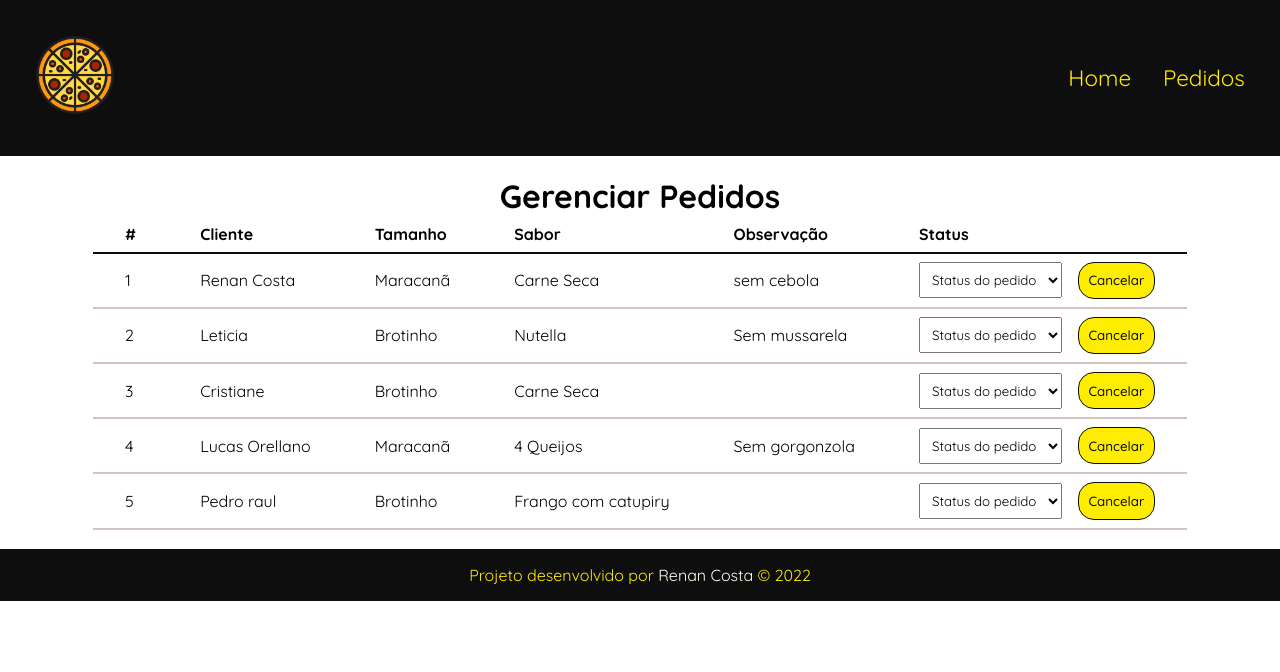
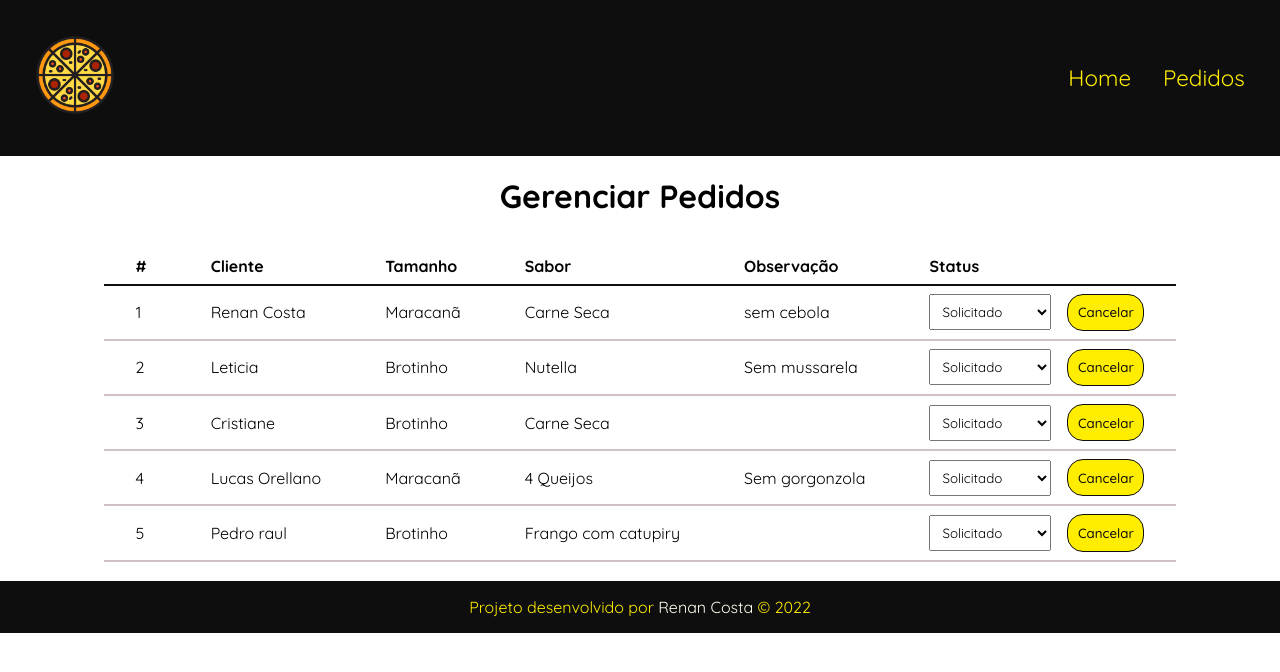
Before and after one commit to RenanppCosta/pizzaria-vue.js, a Vue app: page /pedidos in a window 1280 px wide. Shown: the top 672 px of the page. Built offline with nearby package versions, Linux system fonts and the light colour scheme; data requests are answered from the project's data file.

Commit message:
deleting orders on the dashboard

```diff
--- a/components/Dashboard.vue
+++ b/components/Dashboard.vue
@@ -20,9 +20,9 @@
                     <td>{{pizza.observacao}}</td>
                     <td class="status">
                         <select name="status" class="status-order">
-                            <option value="">Status do pedido</option>
+                            <option v-for="sts in status"  value="sts.tipo" :key="sts.id" :selected="pizza.status == sts.tipo">{{sts.tipo}}</option>
                         </select>
-                        <button>Cancelar</button>
+                        <button @click="deletePizza(pizza.id)">Cancelar</button>
                     </td>
                 </tr>
             </tbody>
@@ -48,7 +48,23 @@ export default {
 
             this.pizzas = data;
 
-            console.log(data)
+            this.getStatus();
+        },
+        async getStatus(){
+            const req = await fetch("http://localhost:3000/status");
+
+            const data = await req.json();
+
+            this.status = data;
+        },
+        async deletePizza(id){
+            const req = await fetch(`http://localhost:3000/pizzas/${id}`, {
+                method: "DELETE"
+            })
+
+            const res = await req.json();
+
+            this.getPedidos();
         }
     },
     mounted(){
@@ -61,6 +77,7 @@ export default {
     table{
         text-align: left;
         border-spacing: 0;
+        margin-top: 2rem;
     }
 
     th, td{
--- a/components/Form.vue
+++ b/components/Form.vue
@@ -1,9 +1,8 @@
 <template>
+    <Message :msg="msg" v-show="msg"/>
     <div>
-        <Message :msg="msg" v-show="msg"/>
         <div id="container_form">
             <form @submit="orderPlaced">
-
                 <div class="container_input">
                     <label for="name">Nome do Cliente</label>
                     <input type="text" id="name" name="name" v-model="name" placeholder="Digite seu Nome">
```
